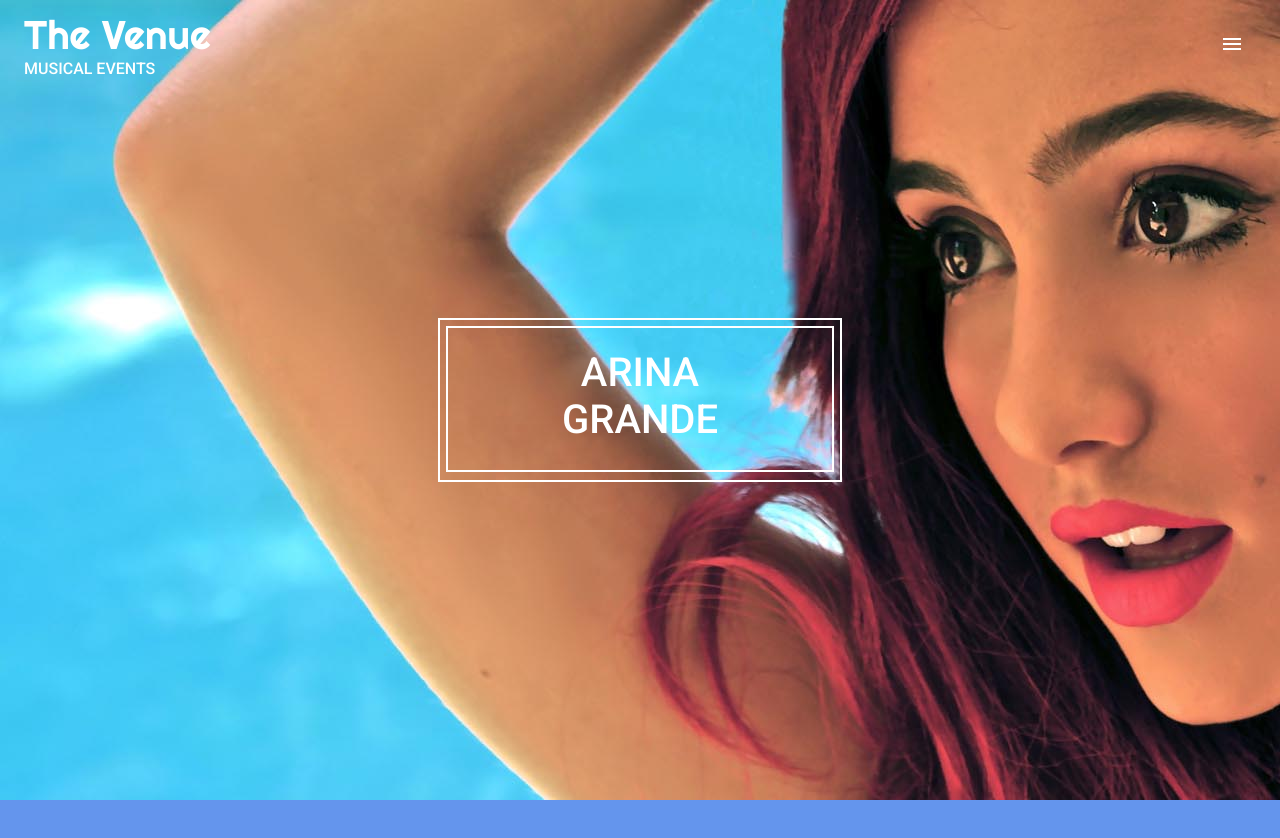
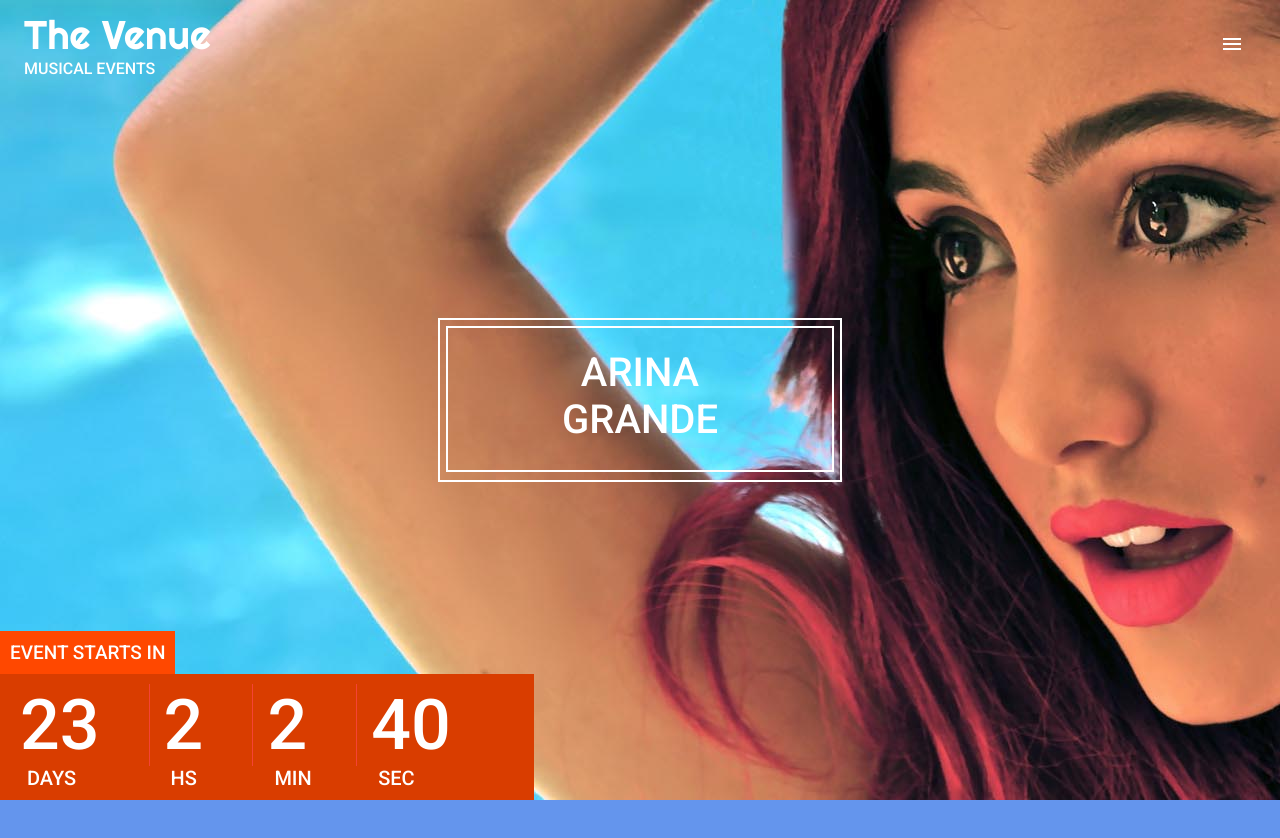
Before and after one commit to nghuuton/the-venue, a React (Create React App) app: page / in a window 1280 px wide. Shown: the top 838 px of the page. Built offline with nearby package versions, Linux system fonts and the light colour scheme.

Commit message:
CountDown effect

```diff
--- /dev/null
+++ b/src/components/featured/TimeUtil.jsx
@@ -0,0 +1,31 @@
+import React, { useState } from "react";
+import Slide from "react-reveal/Slide";
+
+export default function TimeUtil() {
+  const [state, setstate] = useState([]);
+  return (
+    <Slide left delay={1000}>
+      <div className="countdown_wrapper">
+        <div className="countdown_top">Event starts in</div>
+        <div className="countdown_bottom">
+          <div className="countdown_item">
+            <div className="countdown_time">23</div>
+            <div className="countdown_tag">Days</div>
+          </div>
+          <div className="countdown_item">
+            <div className="countdown_time">2</div>
+            <div className="countdown_tag">hs</div>
+          </div>
+          <div className="countdown_item">
+            <div className="countdown_time">2</div>
+            <div className="countdown_tag">Min</div>
+          </div>
+          <div className="countdown_item">
+            <div className="countdown_time">40</div>
+            <div className="countdown_tag">Sec</div>
+          </div>
+        </div>
+      </div>
+    </Slide>
+  );
+}
--- a/src/components/featured/index.jsx
+++ b/src/components/featured/index.jsx
@@ -1,5 +1,6 @@
 import React from "react";
 import Carrousel from "./Carrousel";
+import TimeUtil from "./TimeUtil";
 
 export default function Featured() {
   return (
@@ -8,6 +9,7 @@
       <div className="artist_name">
         <div className="wrapper">Arina Grande</div>
       </div>
+      <TimeUtil />
     </div>
   );
 }
```
